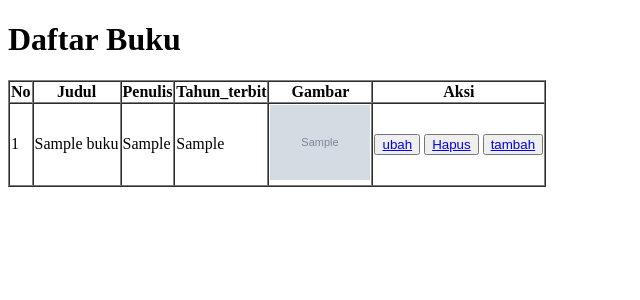
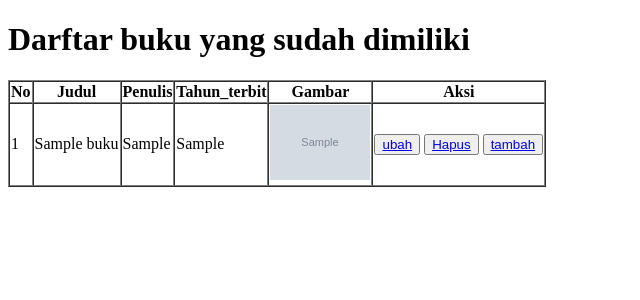
Before and after one commit to Salsabyy/prakweb_a_203040028, a PHP site: page / in a window 1280 px wide. Shown: the top 300 px of the page, without its empty margins (0-640 px from the left). Run offline with PHP 8.4, Linux system fonts and the light colour scheme; tables that the repository leaves empty or names only in its code hold one stand-in row (values such as "Sample post"); grey boxes marked "Sample" are stand-in pictures.

Commit message:
mengggubah judul halaman

```diff
--- a/pw/index.php
+++ b/pw/index.php
@@ -29,7 +29,7 @@ $buku = $rows;
 
 <body>
 
-  <h1>Daftar Buku</h1>
+  <h1>Darftar buku yang sudah dimiliki</h1>
 
   <table border ="1" cellpading="10" cellspacing="0">
     <tr>
```
